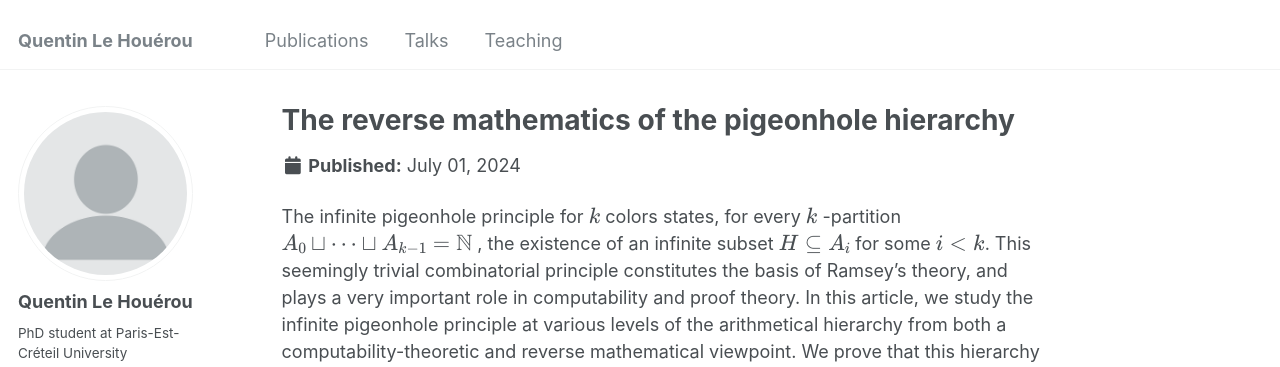
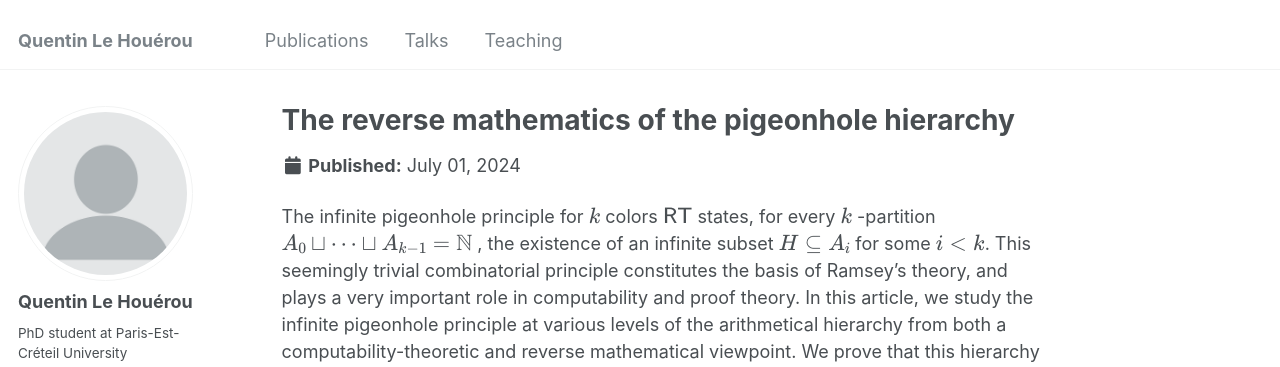
Before and after one commit to QuentinLH/quentinlh.github.io, a Jekyll site: the page built from _publications/houerou2024reverse.md, in a window 1280 px wide and 1207 px high. Shown: the top 367 px of the window. Built offline with Jekyll 4.4.1, drawn with Linux system fonts in a browser that asks for light colours.

Commit message:
markdown try 7

```diff
--- a/_publications/houerou2024reverse.md
+++ b/_publications/houerou2024reverse.md
@@ -10,4 +10,4 @@
 
 ---
 
-The infinite pigeonhole principle for \\( k \\) colors  states, for every  \\( k \\) -partition \\( A_0 \sqcup \dots \sqcup A_{k-1} = \mathbb{N} \\) , the existence of an infinite subset \\(H \subseteq A_i\\) for some \\(i < k\\). This seemingly trivial combinatorial principle constitutes the basis of Ramsey's theory, and plays a very important role in computability and proof theory. In this article, we study the infinite pigeonhole principle at various levels of the arithmetical hierarchy from both a computability-theoretic and reverse mathematical viewpoint. We prove that this hierarchy is strict over \\(\mathsf{RCA}_0\\) using an elaborate iterated jump control construction, and study its first-order consequences. This is part of a large meta-mathematical program studying the computational content of combinatorial theorems.
+The infinite pigeonhole principle for \\( k \\) colors \\( \mathsf{RT} \\)  states, for every  \\( k \\) -partition \\( A_0 \sqcup \dots \sqcup A_{k-1} = \mathbb{N} \\) , the existence of an infinite subset \\(H \subseteq A_i\\) for some \\(i < k\\). This seemingly trivial combinatorial principle constitutes the basis of Ramsey's theory, and plays a very important role in computability and proof theory. In this article, we study the infinite pigeonhole principle at various levels of the arithmetical hierarchy from both a computability-theoretic and reverse mathematical viewpoint. We prove that this hierarchy is strict over \\(\mathsf{RCA}_0\\) using an elaborate iterated jump control construction, and study its first-order consequences. This is part of a large meta-mathematical program studying the computational content of combinatorial theorems.
```
